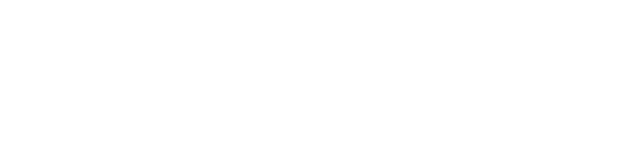
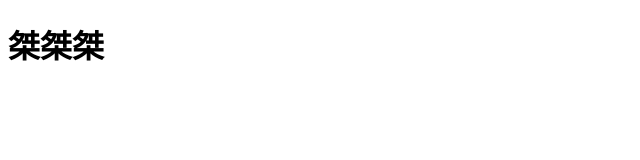
Before and after one commit to godhp/test_01, a plain HTML site: page index.html in a window 1280 px wide. Shown: the whole page, without its empty margins (0-640 px from the left). Drawn offline with Linux system fonts and the light colour scheme.

Commit message:
添加了内容

```diff
--- a/index.html
+++ b/index.html
@@ -6,6 +6,6 @@
     <title>Document</title>
 </head>
 <body>
-
+    <h1>桀桀桀</h1>
 </body>
 </html>
```
